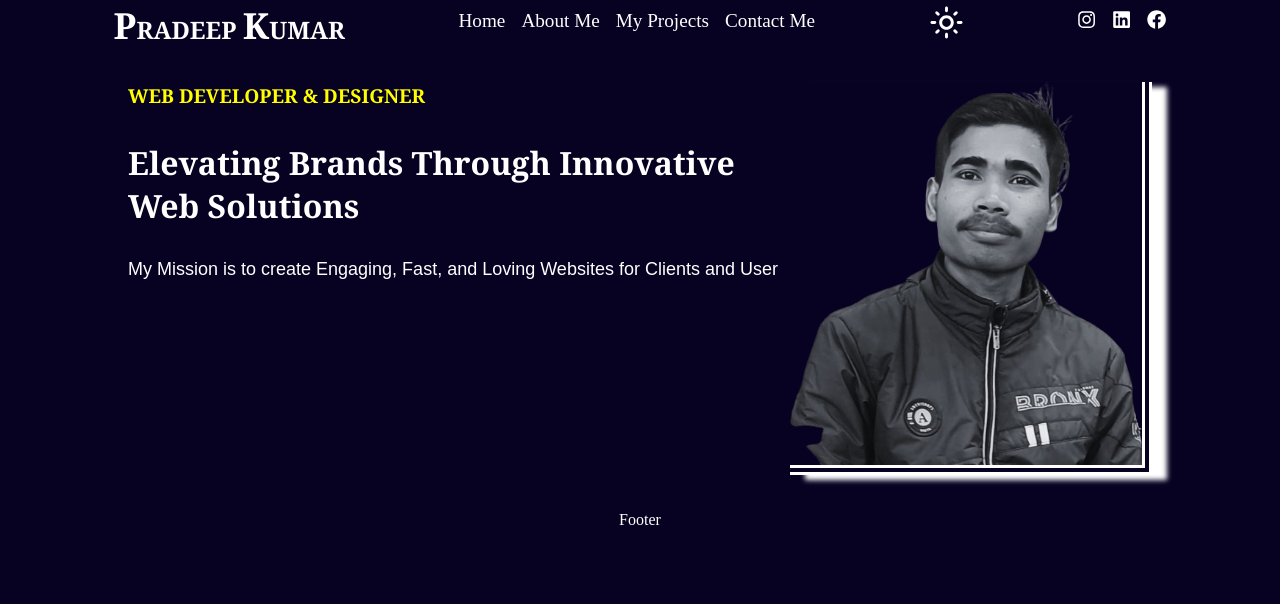
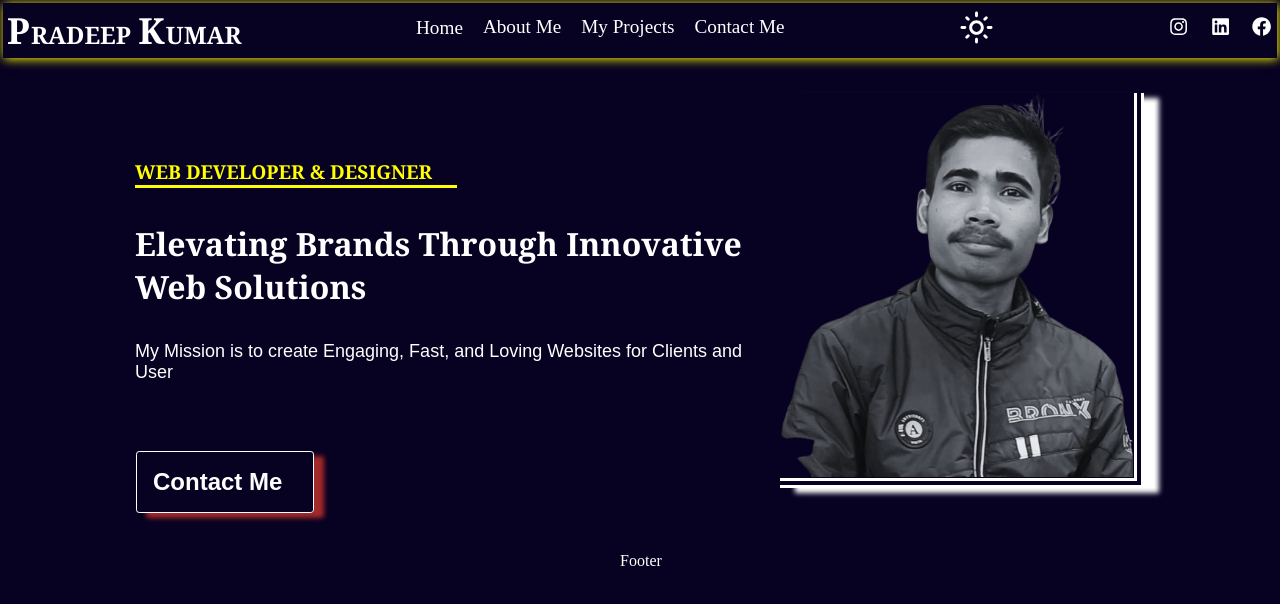
Before and after one commit to pradeepkumar-es/my-portfolio, a React (Vite) app: page / in a window 1280 px wide. Shown: the top 604 px of the page. Built offline with nearby package versions, Linux system fonts and the light colour scheme.

Commit message:
ui and contact

```diff
--- a/src/App.css
+++ b/src/App.css
@@ -1,6 +1,6 @@
 *{
     margin: 0px;
-    padding: 0px;
+    padding: 1px;
     /* background-color:rgb(7, 1, 34); */
     /* position: relative; */
 }
--- a/src/components/AboutMe.jsx
+++ b/src/components/AboutMe.jsx
@@ -4,7 +4,7 @@ import '../css/about.css'
 
 function AboutMe() {
   return (
-    <div className='about'>
+    <div className='aboutme'>
       <div className="intro">
         <div className="text">
           <h1>A Glimpse into My World</h1>
--- a/src/components/Contact.jsx
+++ b/src/components/Contact.jsx
@@ -3,7 +3,7 @@ import React from 'react'
 function Contact() {
   return (
     <div>
-      Contact Me
+    <p>Coming Soon</p>
     </div>
   )
 }
--- a/src/components/Home.jsx
+++ b/src/components/Home.jsx
@@ -12,27 +12,33 @@ import { FaLinkedin } from "react-icons/fa";
 import { FaGlobe } from "react-icons/fa";
 import { IoMdMail } from "react-icons/io";
 import { IoIosArrowRoundForward } from "react-icons/io";
+import { BsDashLg } from "react-icons/bs";
 export default function Home() {
+
     return (
         <>
             <div className="home">
                 <div className="introduction">
                     <div className="about">
-                    <h3>WEB DEVELOPER & DESIGNER</h3>
+                        {/* <h2>Hello, I'm</h2>
+                    <h1> Pradeep</h1> */}
+                        <h3>WEB DEVELOPER & DESIGNER<div className="shdash"></div></h3>
                         <h1>Elevating Brands Through Innovative Web Solutions</h1>
                         <p>My Mission is to create Engaging, Fast, and Loving Websites for Clients and User </p>
-                    {/* <div className="message-me"> */}
-                        {/* <p>Contact Me</p> */}
+                        <div className="message-me">
+
+                            <a href="mailto:pradeepkumariitk22@gmail.com?subject=Contact For &body=Hi Pradeep,%20I"><p>Contact Me</p></a>
                             {/* <div className="social-icons"> */}
                             {/* <img className="web" src={webIcon} alt="contact through website" /> */}
                             {/* <img className="linkedin" src={linkedinIcon} alt="contact through linkedin" /> */}
                             {/* <img className="email" src={mailIcon} alt="contact through Email" /> */}
                             {/* <IoIosArrowRoundForward className="arrow"/> */}
+
                             {/* <a href="mailto:pradeepkumariitk22@gmail.com?subject=Contact For &body=Hi Pradeep,%20I"><IoMdMail className="email"/></a> */}
                             {/* <a href="https://www.linkedin.com/in/pradeepkumar-es/"><FaLinkedin className="linkedin" /></a> */}
                             {/* <a href="#"><FaGlobe className="web"/></a> */}
                             {/* </div> */}
-                    {/* </div> */}
+                        </div>
                     </div>
                     <div className="profile">
                         <img className="pradeep-profile" src={pradeepProfile} alt="Profile of Pradeep" />
--- a/src/components/Projects.jsx
+++ b/src/components/Projects.jsx
@@ -3,7 +3,7 @@ import React from 'react'
 function Projects() {
   return (
     <div>
-      My Project
+      <p>coming soon</p>
     </div>
   )
 }
--- a/src/css/about.css
+++ b/src/css/about.css
@@ -1,14 +1,22 @@
-.about .intro{
+.aboutme {
+    padding: .1rem 7.7rem .1rem 7.7rem;
+    position: initial;
+    top: 0px;
+    display: flex;
+    justify-content: center;
+    align-items: center;
+}
+.aboutme .intro{
     display: flex;
     flex-direction: row;
 }
-.about .intro .mypic img{
+.aboutme .intro .mypic img{
     width: 13rem;
     height: 13rem;
     border-radius: 50%;
 }
 @media only screen and (max-width:768px){
-    .about .intro{
+    .aboutme .intro{
         display: flex;
         flex-direction: column-reverse;
         align-items: center;
--- a/src/css/home.css
+++ b/src/css/home.css
@@ -12,6 +12,15 @@
     margin: 2rem 8rem;
 
 
+}
+.home .about {
+    margin-top: 4rem;
+}
+.home .about .shdash{
+    row-gap: 2rem;
+    height: 1px;
+    width: 20rem;
+    background-color: var(--sub-heading-color);
 }
 .introduction .profile .pradeep-profile{
     max-width:22rem;
@@ -42,19 +51,35 @@
 }
    .message-me{
     display: flex;
-    justify-content: center;
-    align-items: center;
+    align-items: flex-start;
+    margin-top: 3rem;
+
     /* border: 1px solid white; */
-    max-width: 25rem;
+
     /* padding-top: 2px; */
+
 }
+
 .message-me p{
     font-size:x-large;
     /* vertical-align: bottom; */
-    padding-top: 1.5rem;
-    cursor: default;
+    padding: 1rem;
+    cursor: pointer;
     font-weight: bolder;
+    border: 1px solid var(--text-color);
+    border-radius:.2rem ;
+    box-shadow: 10px 5px 5px brown;
+    width: 9rem;
+    transition: transform 1s;
+    /* text-decoration: none; */
 
+}
+.home .message-me p:hover{
+    transform:scale(1.1) ;
+}
+.message-me a{
+    text-decoration: none;
+    color: var(--text-color);
 }
 .about .social-icons{
     display: flex;
--- a/src/css/navbar.css
+++ b/src/css/navbar.css
@@ -13,13 +13,15 @@ body {
 .nav {
   display: flex;
   flex-direction: row;
-  justify-content: space-evenly;
+  justify-content: space-between;
   position: sticky;
   /* margin: auto; */
   top: 0px;
+  /* border-bottom: .001rem solid var(--sub-heading-color); */
   /* padding-top: 10px; */
   /* padding-bottom: 0px; */
   /* padding:0px 0px 0px 0px; */
+  box-shadow: 1px 1px 10px var(--sub-heading-color);
 }
 .nav .menu-link ul,
 .social-link ul {
```
Lines whose indentation alone changed are shown as unchanged.
